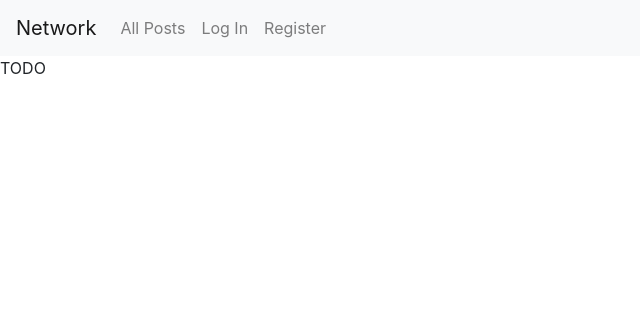
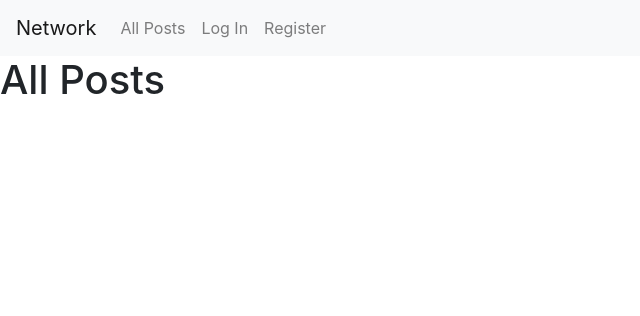
Before and after one commit to GustavoSchwantz/network-project, a Django app: page / in a window 1280 px wide. Shown: the top 316 px of the page, without its empty margins (0-640 px from the left). Run offline with Django 3.2, Linux system fonts and the light colour scheme; some libraries are stand-ins or nearby versions.

Commit message:
Adding a heanding

```diff
--- a/network/project4/network/templates/network/index.html
+++ b/network/project4/network/templates/network/index.html
@@ -1,5 +1,5 @@
 {% extends "network/layout.html" %}
 
 {% block body %}
-    TODO
+    <h1>All Posts</h1>
 {% endblock %}
```
Also changed, not shown: network/project4/db.sqlite3.
